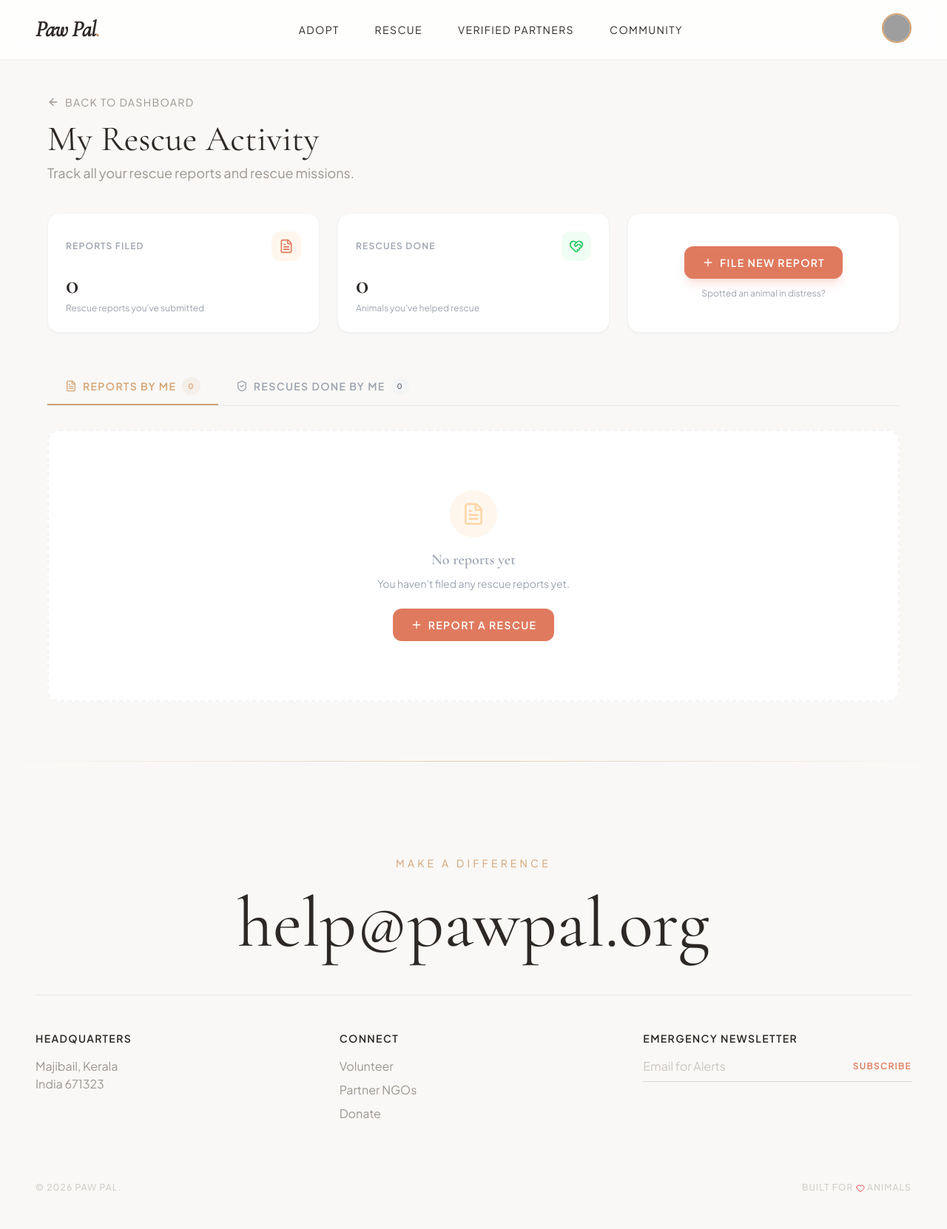
After one commit to Ashwin-A21/paw, a PHP site: page /public/my-rescues.php in a window 1280 px wide. The commit adds this page. Shown: the whole page at 74% size. Run offline with PHP 8.4, Linux system fonts and the light colour scheme; a user stored in the database is signed in; data comes from the database, SQL or seed files in the repository; some libraries are stand-ins or nearby versions; grey boxes are pictures that could not be loaded.

Commit message:
feat: Implement global header with dynamic navigation and user profile dropdown, and add a new 'My Rescues' page.

```diff
--- a/includes/header.php
+++ b/includes/header.php
@@ -195,9 +195,11 @@ if (isset($isTransparentHeader) && $isTransparentHeader) {
                                     <!-- User Info Header -->
                                     <div class="px-5 py-3 border-b border-gray-100">
                                         <p class="font-serif text-lg font-bold text-paw-dark truncate">
-                                            <?php echo htmlspecialchars($currentUser['username'] ?? 'User'); ?></p>
+                                            <?php echo htmlspecialchars($currentUser['username'] ?? 'User'); ?>
+                                        </p>
                                         <p class="text-xs text-paw-gray truncate">
-                                            <?php echo htmlspecialchars($currentUser['email'] ?? ''); ?></p>
+                                            <?php echo htmlspecialchars($currentUser['email'] ?? ''); ?>
+                                        </p>
                                         <span
                                             class="inline-block mt-1.5 px-2 py-0.5 rounded-full text-[10px] font-bold uppercase tracking-widest bg-paw-accent/10 text-paw-accent">
                                             <?php echo ucfirst($_SESSION['role'] ?? 'user'); ?>
@@ -221,7 +223,7 @@ if (isset($isTransparentHeader) && $isTransparentHeader) {
                                             <i data-lucide="heart" class="w-4 h-4"></i>
                                             My Pets
                                         </a>
-                                        <a href="<?php echo $basePath; ?>rescue.php"
+                                        <a href="<?php echo $basePath; ?>public/my-rescues.php"
                                             class="flex items-center gap-3 px-5 py-2.5 text-sm text-gray-700 hover:bg-paw-bg hover:text-paw-accent transition-colors">
                                             <i data-lucide="siren" class="w-4 h-4"></i>
                                             My Rescue Reports
@@ -278,7 +280,7 @@ if (isset($isTransparentHeader) && $isTransparentHeader) {
             }
 
             // Close dropdown when clicking outside
-            document.addEventListener('click', function(e) {
+            document.addEventListener('click', function (e) {
                 const container = document.getElementById('profileDropdownContainer');
                 const dropdown = document.getElementById('profileDropdown');
                 if (container && dropdown && !container.contains(e.target)) {
--- /dev/null
+++ b/public/my-rescues.php
@@ -0,0 +1,379 @@
+<?php
+session_start();
+if (!isset($_SESSION['user_id'])) {
+    header("Location: ../login.php");
+    exit();
+}
+include '../config.php';
+
+$userId = $_SESSION['user_id'];
+
+// Fetch reports filed by the user
+$myReports = $conn->query("SELECT * FROM rescue_reports WHERE reporter_id = $userId ORDER BY reported_at DESC");
+
+// Fetch rescues assigned to / done by the user
+$myRescues = $conn->query("SELECT r.*, u.username as reporter_username FROM rescue_reports r LEFT JOIN users u ON r.reporter_id = u.id WHERE r.assigned_to = $userId ORDER BY r.updated_at DESC");
+
+// Stats
+$totalReported = $myReports ? $myReports->num_rows : 0;
+$totalRescued = $myRescues ? $myRescues->num_rows : 0;
+
+$basePath = '../';
+include '../includes/header.php';
+?>
+
+<section class="pt-32 pb-20 px-6">
+    <div class="max-w-6xl mx-auto">
+
+        <!-- Page Header -->
+        <div class="mb-10">
+            <a href="index.php"
+                class="text-paw-gray hover:text-paw-accent flex items-center gap-2 mb-4 text-sm uppercase tracking-widest transition-colors">
+                <i data-lucide="arrow-left" class="w-4 h-4"></i> Back to Dashboard
+            </a>
+            <h1 class="font-serif text-5xl mb-2 text-paw-dark">My Rescue Activity</h1>
+            <p class="text-paw-gray text-lg">Track all your rescue reports and rescue missions.</p>
+        </div>
+
+        <!-- Summary Stats -->
+        <div class="grid grid-cols-1 md:grid-cols-3 gap-6 mb-12">
+            <div class="bg-white rounded-2xl p-6 border border-gray-100 shadow-sm">
+                <div class="flex items-center justify-between mb-3">
+                    <p class="text-xs font-bold uppercase tracking-widest text-gray-400">Reports Filed</p>
+                    <div class="p-2.5 bg-orange-50 rounded-xl">
+                        <i data-lucide="file-text" class="w-5 h-5 text-paw-alert"></i>
+                    </div>
+                </div>
+                <p class="font-serif text-4xl font-bold text-paw-dark">
+                    <?php echo $totalReported; ?>
+                </p>
+                <p class="text-xs text-gray-400 mt-1">Rescue reports you've submitted</p>
+            </div>
+
+            <div class="bg-white rounded-2xl p-6 border border-gray-100 shadow-sm">
+                <div class="flex items-center justify-between mb-3">
+                    <p class="text-xs font-bold uppercase tracking-widest text-gray-400">Rescues Done</p>
+                    <div class="p-2.5 bg-green-50 rounded-xl">
+                        <i data-lucide="heart-handshake" class="w-5 h-5 text-green-500"></i>
+                    </div>
+                </div>
+                <p class="font-serif text-4xl font-bold text-paw-dark">
+                    <?php echo $totalRescued; ?>
+                </p>
+                <p class="text-xs text-gray-400 mt-1">Animals you've helped rescue</p>
+            </div>
+
+            <div
+                class="bg-white rounded-2xl p-6 border border-gray-100 shadow-sm flex flex-col justify-center items-center text-center">
+                <a href="../rescue.php"
+                    class="inline-flex items-center gap-2 px-6 py-3 bg-paw-alert text-white rounded-xl text-sm font-bold uppercase tracking-widest hover:bg-paw-dark transition-colors shadow-lg shadow-paw-alert/20">
+                    <i data-lucide="plus" class="w-4 h-4"></i> File New Report
+                </a>
+                <p class="text-xs text-gray-400 mt-3">Spotted an animal in distress?</p>
+            </div>
+        </div>
+
+        <!-- Tab Navigation -->
+        <div class="flex border-b border-gray-200 mb-8">
+            <button onclick="showTab('reports')" id="tab-reports"
+                class="tab-btn px-6 py-3 text-sm font-bold uppercase tracking-widest border-b-2 border-paw-accent text-paw-accent transition-colors">
+                <span class="flex items-center gap-2">
+                    <i data-lucide="file-text" class="w-4 h-4"></i>
+                    Reports by Me
+                    <span class="bg-paw-accent/10 text-paw-accent px-2 py-0.5 rounded-full text-[10px]">
+                        <?php echo $totalReported; ?>
+                    </span>
+                </span>
+            </button>
+            <button onclick="showTab('rescues')" id="tab-rescues"
+                class="tab-btn px-6 py-3 text-sm font-bold uppercase tracking-widest border-b-2 border-transparent text-gray-400 hover:text-paw-dark transition-colors">
+                <span class="flex items-center gap-2">
+                    <i data-lucide="shield-check" class="w-4 h-4"></i>
+                    Rescues Done by Me
+                    <span class="bg-gray-100 text-gray-500 px-2 py-0.5 rounded-full text-[10px]">
+                        <?php echo $totalRescued; ?>
+                    </span>
+                </span>
+            </button>
+        </div>
+
+        <!-- Tab: Reports by Me -->
+        <div id="panel-reports" class="tab-panel">
+            <?php if ($totalReported > 0): ?>
+                <div class="space-y-4">
+                    <?php while ($report = $myReports->fetch_assoc()): ?>
+                        <?php
+                        $statusColors = [
+                            'Reported' => 'bg-blue-50 text-blue-600 border-blue-200',
+                            'Assigned' => 'bg-purple-50 text-purple-600 border-purple-200',
+                            'In Progress' => 'bg-yellow-50 text-yellow-700 border-yellow-200',
+                            'Rescued' => 'bg-green-50 text-green-600 border-green-200',
+                            'Closed' => 'bg-gray-50 text-gray-500 border-gray-200',
+                        ];
+                        $urgencyColors = [
+                            'Low' => 'bg-green-100 text-green-700',
+                            'Medium' => 'bg-yellow-100 text-yellow-700',
+                            'High' => 'bg-orange-100 text-orange-700',
+                            'Critical' => 'bg-red-100 text-red-700',
+                        ];
+                        $statusClass = $statusColors[$report['status']] ?? 'bg-gray-50 text-gray-500 border-gray-200';
+                        $urgencyClass = $urgencyColors[$report['urgency']] ?? 'bg-gray-100 text-gray-700';
+                        ?>
+                        <div
+                            class="bg-white rounded-2xl border border-gray-100 shadow-sm hover:shadow-md transition-shadow overflow-hidden">
+                            <div class="flex flex-col md:flex-row">
+                                <!-- Image -->
+                                <?php if (!empty($report['image'])): ?>
+                                    <div class="w-full md:w-48 h-40 md:h-auto flex-shrink-0 overflow-hidden">
+                                        <img src="../uploads/rescues/<?php echo htmlspecialchars($report['image']); ?>"
+                                            class="w-full h-full object-cover" alt="Rescue">
+                                    </div>
+                                <?php endif; ?>
+
+                                <div class="flex-1 p-6">
+                                    <div class="flex flex-wrap items-start justify-between gap-3 mb-3">
+                                        <div class="flex flex-wrap items-center gap-2">
+                                            <span
+                                                class="px-3 py-1 rounded-full text-[10px] font-bold uppercase tracking-widest border <?php echo $statusClass; ?>">
+                                                <?php echo $report['status']; ?>
+                                            </span>
+                                            <span
+                                                class="px-3 py-1 rounded-full text-[10px] font-bold uppercase tracking-widest <?php echo $urgencyClass; ?>">
+                                                <?php echo $report['urgency']; ?> Urgency
+                                            </span>
+                                        </div>
+                                        <span class="text-xs text-gray-400">
+                                            <?php echo date('M d, Y · h:i A', strtotime($report['reported_at'])); ?>
+                                        </span>
+                                    </div>
+
+                                    <p class="text-gray-700 mb-3 leading-relaxed">
+                                        <?php echo htmlspecialchars($report['description']); ?>
+                                    </p>
+
+                                    <div class="flex flex-wrap items-center gap-4 text-sm text-paw-gray">
+                                        <span class="flex items-center gap-1.5">
+                                            <i data-lucide="map-pin" class="w-3.5 h-3.5 text-paw-alert"></i>
+                                            <?php echo htmlspecialchars($report['location']); ?>
+                                        </span>
+                                        <?php if (!empty($report['animal_type'])): ?>
+                                            <span class="flex items-center gap-1.5">
+                                                <i data-lucide="paw-print" class="w-3.5 h-3.5 text-paw-accent"></i>
+                                                <?php echo htmlspecialchars($report['animal_type']); ?>
+                                            </span>
+                                        <?php endif; ?>
+                                        <?php if (!empty($report['contact_phone'])): ?>
+                                            <span class="flex items-center gap-1.5">
+                                                <i data-lucide="phone" class="w-3.5 h-3.5 text-green-500"></i>
+                                                <?php echo htmlspecialchars($report['contact_phone']); ?>
+                                            </span>
+                                        <?php endif; ?>
+                                    </div>
+
+                                    <!-- Status Timeline -->
+                                    <?php if ($report['status'] !== 'Reported'): ?>
+                                        <div class="mt-4 pt-4 border-t border-gray-50">
+                                            <div class="flex items-center gap-3">
+                                                <?php
+                                                $stages = ['Reported', 'Assigned', 'In Progress', 'Rescued', 'Closed'];
+                                                $currentIdx = array_search($report['status'], $stages);
+                                                foreach ($stages as $idx => $stage):
+                                                    $done = $idx <= $currentIdx;
+                                                    ?>
+                                                    <div class="flex items-center gap-1.5">
+                                                        <div
+                                                            class="w-2 h-2 rounded-full <?php echo $done ? 'bg-green-400' : 'bg-gray-200'; ?>">
+                                                        </div>
+                                                        <span
+                                                            class="text-[10px] uppercase tracking-widest <?php echo $done ? 'text-green-600 font-bold' : 'text-gray-300'; ?>">
+                                                            <?php echo $stage; ?>
+                                                        </span>
+                                                    </div>
+                                                    <?php if ($idx < count($stages) - 1): ?>
+                                                        <div
+                                                            class="flex-1 h-px max-w-[30px] <?php echo $done && $idx < $currentIdx ? 'bg-green-300' : 'bg-gray-100'; ?>">
+                                                        </div>
+                                                    <?php endif; ?>
+                                                <?php endforeach; ?>
+                                            </div>
+                                        </div>
+                                    <?php endif; ?>
+                                </div>
+                            </div>
+                        </div>
+                    <?php endwhile; ?>
+                </div>
+            <?php else: ?>
+                <div class="text-center py-20 bg-white rounded-2xl border-2 border-dashed border-gray-100">
+                    <div class="w-16 h-16 bg-orange-50 rounded-full flex items-center justify-center mx-auto mb-4">
+                        <i data-lucide="file-text" class="w-8 h-8 text-orange-200"></i>
+                    </div>
+                    <h3 class="font-serif text-xl font-bold text-gray-400 mb-2">No reports yet</h3>
+                    <p class="text-gray-400 text-sm mb-6">You haven't filed any rescue reports yet.</p>
+                    <a href="../rescue.php"
+                        class="inline-flex items-center gap-2 px-6 py-3 bg-paw-alert text-white rounded-xl text-sm font-bold uppercase tracking-widest hover:bg-paw-dark transition-colors">
+                        <i data-lucide="plus" class="w-4 h-4"></i> Report a Rescue
+                    </a>
+                </div>
+            <?php endif; ?>
+        </div>
+
+        <!-- Tab: Rescues Done by Me -->
+        <div id="panel-rescues" class="tab-panel hidden">
+            <?php if ($totalRescued > 0): ?>
+                <div class="space-y-4">
+                    <?php while ($rescue = $myRescues->fetch_assoc()): ?>
+                        <?php
+                        $statusColors = [
+                            'Reported' => 'bg-blue-50 text-blue-600 border-blue-200',
+                            'Assigned' => 'bg-purple-50 text-purple-600 border-purple-200',
+                            'In Progress' => 'bg-yellow-50 text-yellow-700 border-yellow-200',
+                            'Rescued' => 'bg-green-50 text-green-600 border-green-200',
+                            'Closed' => 'bg-gray-50 text-gray-500 border-gray-200',
+                        ];
+                        $urgencyColors = [
+                            'Low' => 'bg-green-100 text-green-700',
+                            'Medium' => 'bg-yellow-100 text-yellow-700',
+                            'High' => 'bg-orange-100 text-orange-700',
+                            'Critical' => 'bg-red-100 text-red-700',
+                        ];
+                        $statusClass = $statusColors[$rescue['status']] ?? 'bg-gray-50 text-gray-500 border-gray-200';
+                        $urgencyClass = $urgencyColors[$rescue['urgency']] ?? 'bg-gray-100 text-gray-700';
+                        ?>
+                        <div
+                            class="bg-white rounded-2xl border border-gray-100 shadow-sm hover:shadow-md transition-shadow overflow-hidden">
+                            <div class="flex flex-col md:flex-row">
+                                <!-- Image -->
+                                <?php if (!empty($rescue['image'])): ?>
+                                    <div class="w-full md:w-48 h-40 md:h-auto flex-shrink-0 overflow-hidden">
+                                        <img src="../uploads/rescues/<?php echo htmlspecialchars($rescue['image']); ?>"
+                                            class="w-full h-full object-cover" alt="Rescue">
+                                    </div>
+                                <?php endif; ?>
+
+                                <div class="flex-1 p-6">
+                                    <div class="flex flex-wrap items-start justify-between gap-3 mb-3">
+                                        <div class="flex flex-wrap items-center gap-2">
+                                            <span
+                                                class="px-3 py-1 rounded-full text-[10px] font-bold uppercase tracking-widest border <?php echo $statusClass; ?>">
+                                                <?php echo $rescue['status']; ?>
+                                            </span>
+                                            <span
+                                                class="px-3 py-1 rounded-full text-[10px] font-bold uppercase tracking-widest <?php echo $urgencyClass; ?>">
+                                                <?php echo $rescue['urgency']; ?> Urgency
+                                            </span>
+                                            <?php if ($rescue['status'] === 'Rescued'): ?>
+                                                <span
+                                                    class="flex items-center gap-1 px-3 py-1 rounded-full text-[10px] font-bold uppercase tracking-widest bg-green-500 text-white">
+                                                    <svg class="w-3 h-3" viewBox="0 0 24 24" fill="none" stroke="currentColor"
+                                                        stroke-width="2">
+                                                        <polyline points="20 6 9 17 4 12" />
+                                                    </svg>
+                                                    Completed
+                                                </span>
+                                            <?php endif; ?>
+                                        </div>
+                                        <span class="text-xs text-gray-400">
+                                            <?php echo date('M d, Y · h:i A', strtotime($rescue['reported_at'])); ?>
+                                        </span>
+                                    </div>
+
+                                    <!-- Reporter Info -->
+                                    <div class="flex items-center gap-2 mb-3">
+                                        <span class="text-xs text-gray-400">Reported by:</span>
+                                        <span class="text-xs font-semibold text-paw-dark">
+                                            <?php echo htmlspecialchars($rescue['reporter_username'] ?? $rescue['reporter_name'] ?? 'Anonymous'); ?>
+                                        </span>
+                                    </div>
+
+                                    <p class="text-gray-700 mb-3 leading-relaxed">
+                                        <?php echo htmlspecialchars($rescue['description']); ?>
+                                    </p>
+
+                                    <div class="flex flex-wrap items-center gap-4 text-sm text-paw-gray">
+                                        <span class="flex items-center gap-1.5">
+                                            <i data-lucide="map-pin" class="w-3.5 h-3.5 text-paw-alert"></i>
+                                            <?php echo htmlspecialchars($rescue['location']); ?>
+                                        </span>
+                                        <?php if (!empty($rescue['animal_type'])): ?>
+                                            <span class="flex items-center gap-1.5">
+                                                <i data-lucide="paw-print" class="w-3.5 h-3.5 text-paw-accent"></i>
+                                                <?php echo htmlspecialchars($rescue['animal_type']); ?>
+                                            </span>
+                                        <?php endif; ?>
+                                        <?php if (!empty($rescue['contact_phone'])): ?>
+                                            <span class="flex items-center gap-1.5">
+                                                <i data-lucide="phone" class="w-3.5 h-3.5 text-green-500"></i>
+                                                <?php echo htmlspecialchars($rescue['contact_phone']); ?>
+                                            </span>
+                                        <?php endif; ?>
+                                    </div>
+
+                                    <!-- Status Timeline -->
+                                    <div class="mt-4 pt-4 border-t border-gray-50">
+                                        <div class="flex items-center gap-3">
+                                            <?php
+                                            $stages = ['Reported', 'Assigned', 'In Progress', 'Rescued', 'Closed'];
+                                            $currentIdx = array_search($rescue['status'], $stages);
+                                            foreach ($stages as $idx => $stage):
+                                                $done = $idx <= $currentIdx;
+                                                ?>
+                                                <div class="flex items-center gap-1.5">
+                                                    <div
+                                                        class="w-2 h-2 rounded-full <?php echo $done ? 'bg-green-400' : 'bg-gray-200'; ?>">
+                                                    </div>
+                                                    <span
+                                                        class="text-[10px] uppercase tracking-widest <?php echo $done ? 'text-green-600 font-bold' : 'text-gray-300'; ?>">
+                                                        <?php echo $stage; ?>
+                                                    </span>
+                                                </div>
+                                                <?php if ($idx < count($stages) - 1): ?>
+                                                    <div
+                                                        class="flex-1 h-px max-w-[30px] <?php echo $done && $idx < $currentIdx ? 'bg-green-300' : 'bg-gray-100'; ?>">
+                                                    </div>
+                                                <?php endif; ?>
+                                            <?php endforeach; ?>
+                                        </div>
+                                    </div>
+                                </div>
+                            </div>
+                        </div>
+                    <?php endwhile; ?>
+                </div>
+            <?php else: ?>
+                <div class="text-center py-20 bg-white rounded-2xl border-2 border-dashed border-gray-100">
+                    <div class="w-16 h-16 bg-green-50 rounded-full flex items-center justify-center mx-auto mb-4">
+                        <i data-lucide="heart-handshake" class="w-8 h-8 text-green-200"></i>
+                    </div>
+                    <h3 class="font-serif text-xl font-bold text-gray-400 mb-2">No rescues yet</h3>
+                    <p class="text-gray-400 text-sm">Rescues assigned to you will appear here.</p>
+                </div>
+            <?php endif; ?>
+        </div>
+
+    </div>
+</section>
+
+<?php include '../includes/footer.php'; ?>
+
+<script>
+    function showTab(tab) {
+        // Hide all panels
+        document.querySelectorAll('.tab-panel').forEach(p => p.classList.add('hidden'));
+        // Deactivate all tabs
+        document.querySelectorAll('.tab-btn').forEach(b => {
+            b.classList.remove('border-paw-accent', 'text-paw-accent');
+            b.classList.add('border-transparent', 'text-gray-400');
+        });
+
+        // Show selected panel
+        document.getElementById('panel-' + tab).classList.remove('hidden');
+        // Activate selected tab
+        const activeTab = document.getElementById('tab-' + tab);
+        activeTab.classList.add('border-paw-accent', 'text-paw-accent');
+        activeTab.classList.remove('border-transparent', 'text-gray-400');
+
+        // Re-init lucide icons for newly visible content
+        if (typeof lucide !== 'undefined') lucide.createIcons();
+    }
+</script>
```
